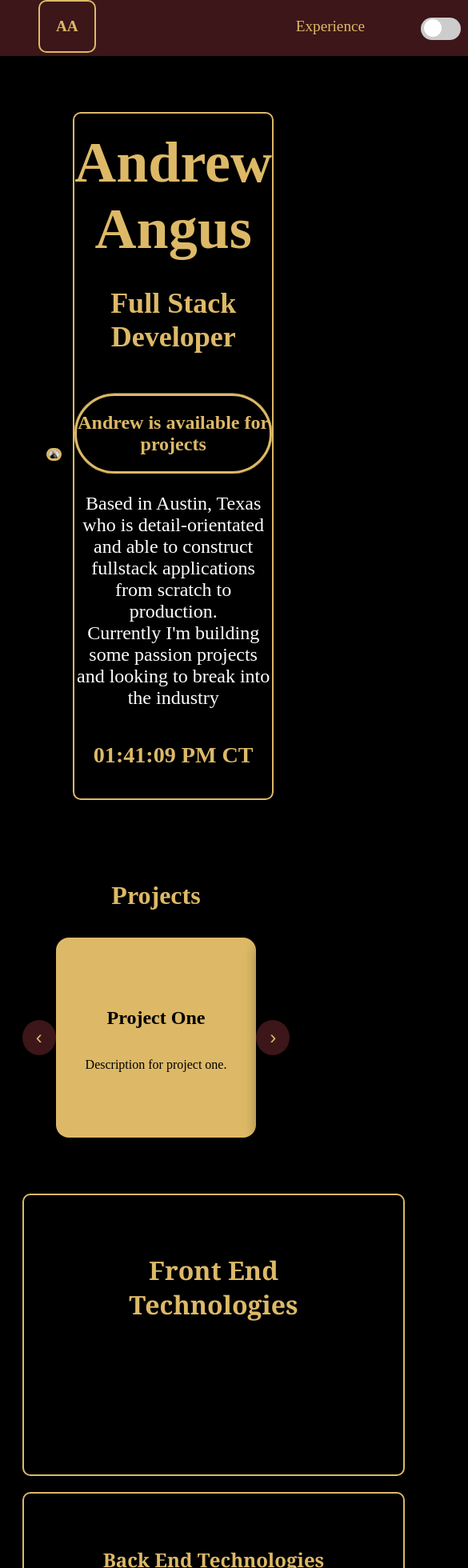
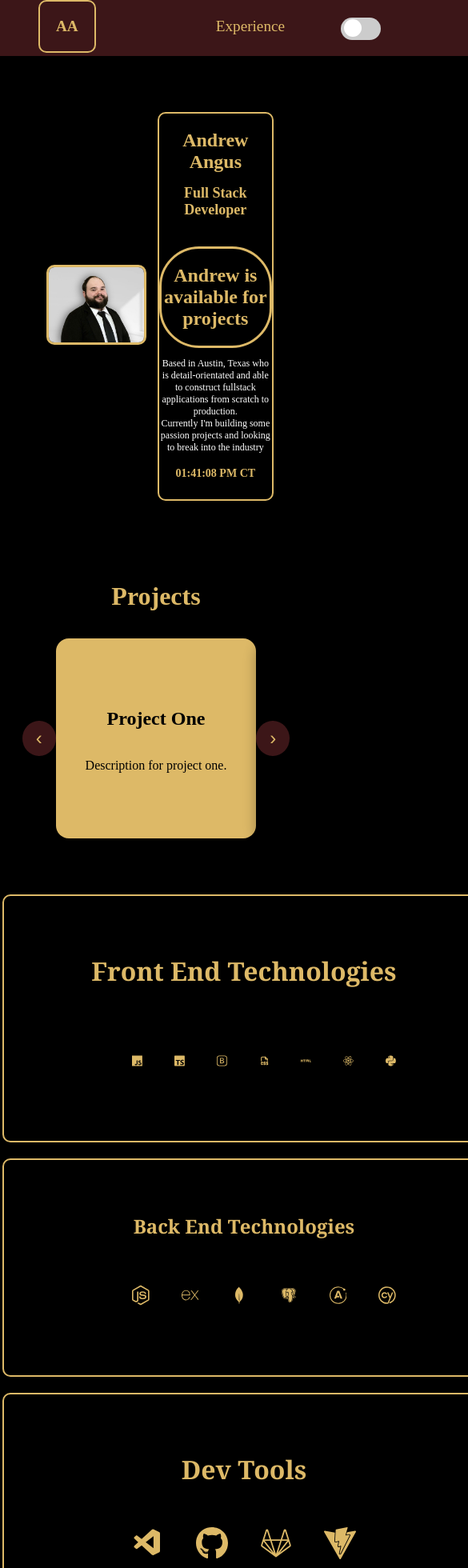
Before and after one commit to aangus98/Portfoliov2, a React (Vite) app in the folder front-end/: page / in a window 390 px wide. Shown: the top 1960 px of the page at 80% size, 585 px wide, since content can reach past the window. Built offline with nearby package versions, Linux system fonts and the light colour scheme.

Commit message:
Fixed media responsiveness

```diff
--- a/front-end/src/components/MainPage/css/backEnd.css
+++ b/front-end/src/components/MainPage/css/backEnd.css
@@ -60,12 +60,16 @@
 
 @media screen and (max-width: 768px) {
     .back-end {
-        width: 100%; /* Full width on smaller screens */
+        width: 500px; /* Full width on smaller screens */
         margin: 20px; /* Adjust margins for smaller screens */
+        margin-left: -5px; /* Adjust margin for smaller screens */
     }
     .backEndIcons {
         flex-direction: row; /* Change to row layout on smaller screens */
         justify-content: center; /* Center the icons horizontally */
+        size: 50px; /* Adjust icon size for smaller screens */
+        gap: 20px; /* Adjust spacing between icons for smaller screens */
+        margin-right: 50px; /* Adjust margin for smaller screens */
     }
     .icon {
         margin: 0 10px; /* Adjust spacing between icons */
--- a/front-end/src/components/MainPage/css/devTools.css
+++ b/front-end/src/components/MainPage/css/devTools.css
@@ -57,12 +57,16 @@
 
 @media screen and (max-width: 768px) {
     .dev-tools {
-        width: 100%; /* Full width on smaller screens */
+        width: 500px; /* Full width on smaller screens */
         margin: 20px; /* Adjust margins for smaller screens */
+        margin-left: -5px; /* Adjust margin for smaller screens */
     }
     .devToolsIcons {
         flex-direction: row; /* Change to row layout on smaller screens */
         justify-content: center; /* Center the icons horizontally */
+        size: 50px; /* Adjust icon size for smaller screens */
+        gap: 20px; /* Adjust spacing between icons for smaller screens */
+        margin-right: 100px; /* Adjust margin for smaller screens */
     }
     .icon {
         margin: 0 10px; /* Adjust spacing between icons */
--- a/front-end/src/components/MainPage/css/frontEnd.css
+++ b/front-end/src/components/MainPage/css/frontEnd.css
@@ -59,12 +59,16 @@
 
 @media screen and (max-width: 768px) {
     .FrontEnd {
-        width: 100%; /* Full width on smaller screens */
+        width: 500px; /* Full width on smaller screens */
         margin: 20px; /* Adjust margins for smaller screens */
+        margin-left: -5px;
     }
     .frontEndIcons {
         flex-direction: row; /* Change to row layout on smaller screens */
         justify-content: center; /* Center the icons horizontally */
+        size: 50px; /* Adjust icon size for smaller screens */
+        gap: 20px; /* Adjust spacing between icons for smaller screens */
+        margin-right: 50px; /* Adjust margin for smaller screens */
     }
     .icon {
         margin: 0 10px; /* Adjust spacing between icons */
--- a/front-end/src/components/MainPage/css/sectionOne.css
+++ b/front-end/src/components/MainPage/css/sectionOne.css
@@ -137,7 +137,7 @@
 
 @media screen and (max-width: 768px) {
     .sectionOne {
-        width: 100%; /* Full width on smaller screens */
+        width: 1000px; /* Full width on smaller screens */
         margin: 20px; /* Adjust margins for smaller screens */
     }
     .headshot img {
@@ -148,6 +148,14 @@
         margin-left: 0; /* Center the availability box on smaller screens */
     }
     .title, .description, .time {
+        font-size: 0.75rem; /* Adjust font size for smaller screens */
+    }
+
+    .availability {
+        max-width: 500px; /* Full width on smaller screens */
+    }
+
+    .sectionOne h1{
         font-size: 1.5rem; /* Adjust font size for smaller screens */
     }
 
--- a/front-end/src/css/header.css
+++ b/front-end/src/css/header.css
@@ -157,7 +157,7 @@
 
     .experience {
         font-size: 1.2em;
-        margin-left: 250px;
+        margin-left: 150px;
     }
 
     .menu a {
```
Also changed, not shown: front-end/src/components/Projects/projectCards.css (line endings or trailing spaces).
